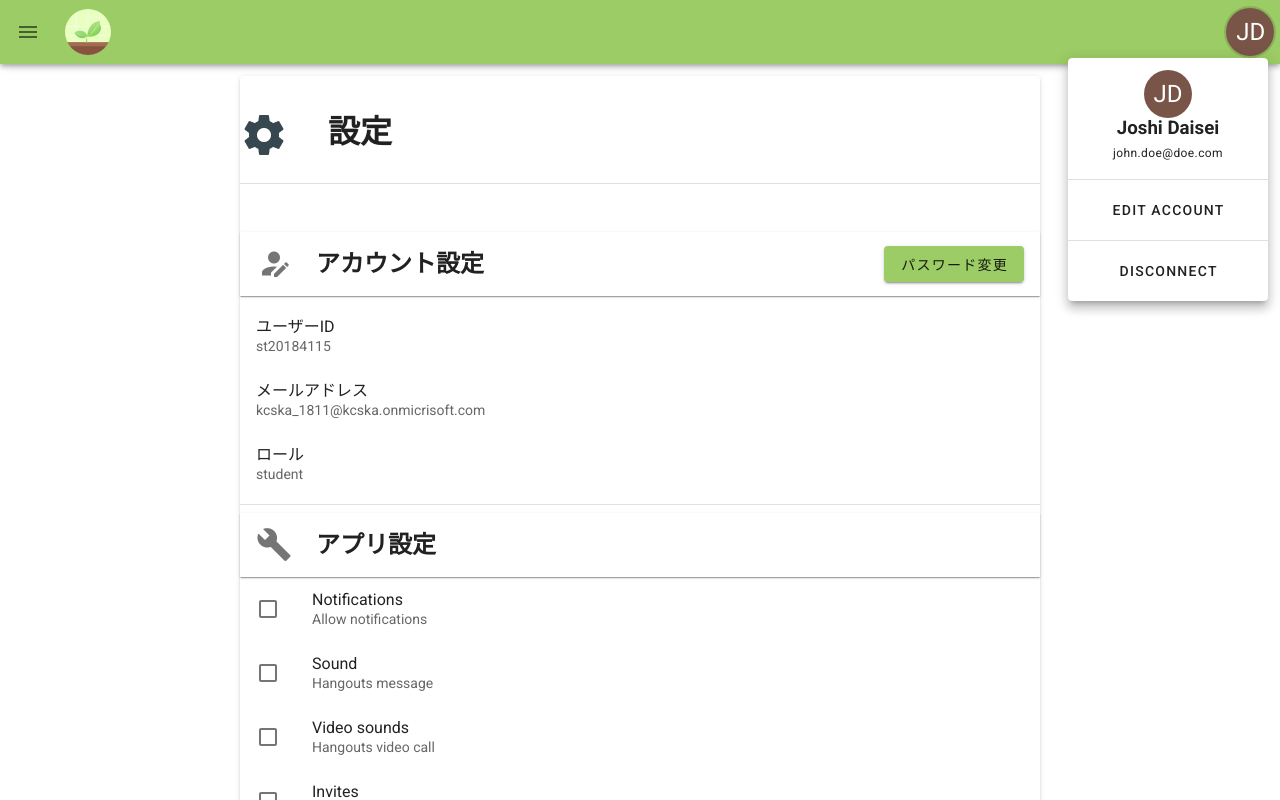
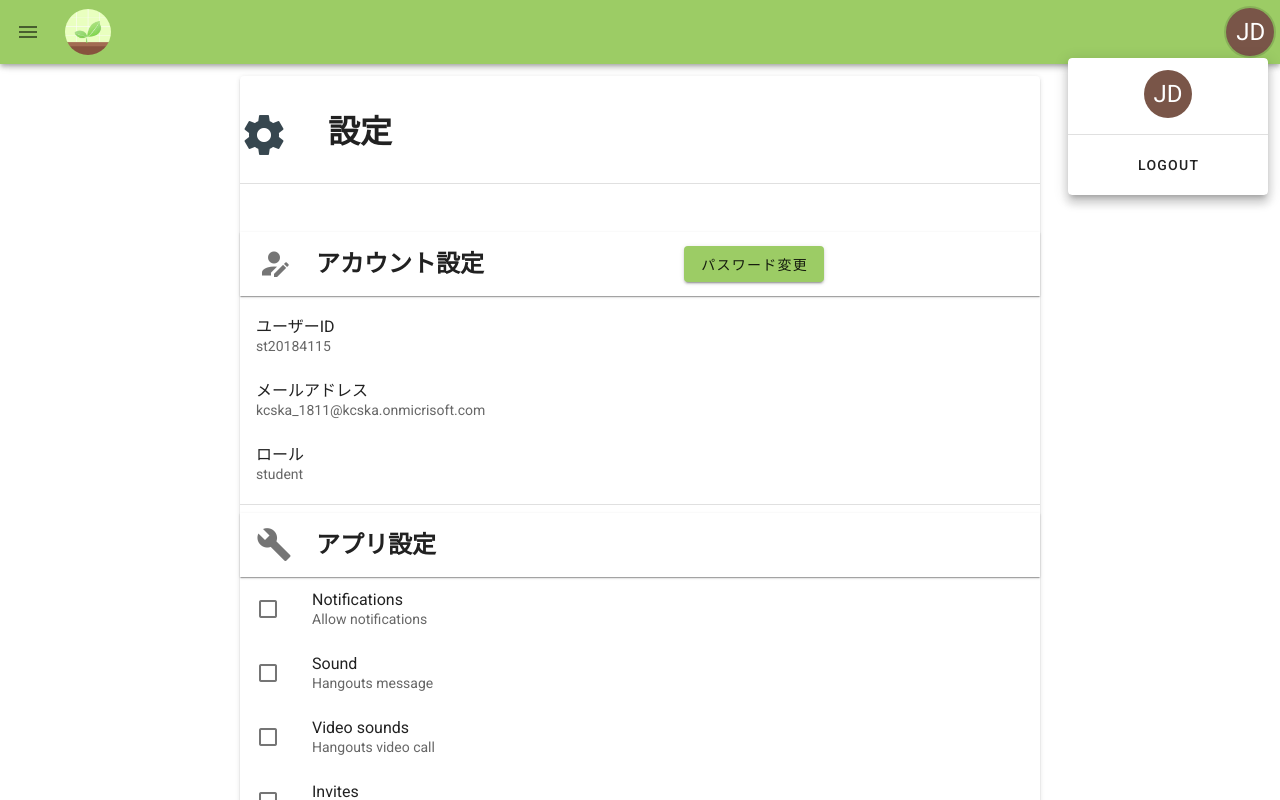
Before and after one commit to kcska1820/sukusuku, a Nuxt app: page /setting in a window 1280 px wide. Both pictures are taken after a click on the button "JD". Shown: the top 800 px of the page. Built offline with nearby package versions, Linux system fonts and the light colour scheme.

Commit message:
update acount.vue

```diff
--- a/components/Acount.vue
+++ b/components/Acount.vue
@@ -15,7 +15,7 @@
               color="brown"
               size="48"
             >
-              <span class="white--text text-h5">{{ user.initials }}</span>
+              <span class="white--text text-h5">{{ users.initials }}</span>
             </v-avatar>
           </v-btn>
         </template>
@@ -25,27 +25,20 @@
               <v-avatar
                 color="brown"
               >
-                <span class="white--text text-h5">{{ user.initials }}</span>
+                <span class="white--text text-h5">{{ users.initials }}</span>
               </v-avatar>
-              <h3>{{ user.fullName }}</h3>
+              <h3>{{users.displayName}}</h3>
               <p class="text-caption mt-1">
-                {{ user.email }}
+                {{users.email}}
               </p>
               <v-divider class="my-3"></v-divider>
               <v-btn
                 depressed
                 rounded
                 text
+                @click="logout"
               >
-                Edit Account
-              </v-btn>
-              <v-divider class="my-3"></v-divider>
-              <v-btn
-                depressed
-                rounded
-                text
-              >
-                Disconnect
+                Logout
               </v-btn>
             </div>
           </v-list-item-content>
@@ -54,15 +47,48 @@
 </template>
 
 <script>
+import firebase from "~/plugins/firebase"
+import { getAuth, signOut } from "firebase/auth"
 export default {
   data () {
     return {
-      user:{
+      users:{
         initials: 'JD',
-        fullName: 'Joshi Daisei',
-        email: 'john.doe@doe.com'
+        displayName:'',
+        email:''
+      },
+    }
+  },
+  methods:{
+    logout(){
+      const auth = getAuth();
+      signOut(auth).then(() => {
+        // Sign-out successful.
+        console.log("logout")
+        this.$router.push("/")
+      }).catch((error) => {
+        // An error happened.
+      });
+    },
+    get(){
+      const auth = getAuth();
+      const user = auth.currentUser;
+      if (user !== null) {
+        // The user object has basic properties such as display name, email, etc.
+        this.users.displayName = user.displayName;
+        this.users.mail = user.email;
+        const emailVerified = user.emailVerified;
+
+        // The user's ID, unique to the Firebase project. Do NOT use
+        // this value to authenticate with your backend server, if
+        // you have one. Use User.getToken() instead.
+        const uid = user.uid;
+        console.log("aaa")
       }
     }
+  },
+  created(){
+    this.get()
   }
 }
 </script>
--- /dev/null
+++ b/components/PasswordReset.vue
@@ -0,0 +1,76 @@
+<template>
+<v-row>
+    <v-dialog
+      v-model="dialog"
+      persistent
+      max-width="600px"
+    >
+      <template v-slot:activator="{ on, attrs }">
+        <v-btn
+          color="light-green lighten-1"
+          v-bind="attrs"
+          v-on="on"
+        >
+          パスワード変更
+        </v-btn>
+      </template>
+        <v-container fluid fill-height>
+            <v-layout xs12 sm8 md4>
+                <v-flex>
+                    <v-card>
+                        <v-toolbar color="accent">
+                            <v-toolbar-title>
+                                パスワードリセット
+                            </v-toolbar-title>
+                        </v-toolbar>
+                        <v-card-text>
+                            <v-form>
+                                <v-text-field
+                                    v-model="email"
+                                    :counter="32"
+                                    label="email"
+                                />
+                            </v-form>
+                        </v-card-text>
+                        <v-card-actions>
+                            <v-btn
+                                color="blue darken-1"
+                                text
+                                @click="dialog = false"
+                            >
+                                Close
+                            </v-btn>
+                            <v-spacer />
+                            <v-btn color="blue darken-1" text @click="Reset">
+                                メールを送信
+                            </v-btn>
+                        </v-card-actions>
+                    </v-card>
+                </v-flex>
+            </v-layout>
+        </v-container>
+    </v-dialog>
+</v-row>
+</template>
+
+<script>
+import firebase from '~/plugins/firebase'
+import {sendPasswordResetEmail} from 'firebase/auth'
+export default {
+    data(){
+        return{
+            email:'',
+            dialog: false,
+        }
+    },
+    methods:{
+      Reset(){
+        firebase.auth().sendPasswordResetEmail(this.email).then(user=>{
+          dialog = false
+        }).catch((error)=>{
+          console.log("error")
+        })
+      }
+    }
+}
+</script>
--- a/pages/login.vue
+++ b/pages/login.vue
@@ -24,9 +24,8 @@ export default {
                 // The signed-in user info.
                 const user = result.user;
                 // ...
-                console.log("aa")
+                console.log(user,token)
                 this.$router.push("/student/calendars")
-                console.log("aaa")
             }).catch((error) => {
                 // Handle Errors here.
                 const errorCode = error.code;
@@ -38,6 +37,6 @@ export default {
                 // ...
             })
         }
-    }
+    },
 }
 </script>
--- a/pages/setting.vue
+++ b/pages/setting.vue
@@ -22,7 +22,8 @@
     </v-icon>
     &emsp;アカウント設定
     <v-spacer />
-    <v-btn color="light-green lighten-1">パスワード変更</v-btn>
+    <!-- <v-btn color="light-green lighten-1" >パスワード変更</v-btn> -->
+    <PasswordReset />
     </v-toolbar>
     </h2>
 
```
Also changed, not shown: middleware/authenicated.js (added, +10 -0 lines).
